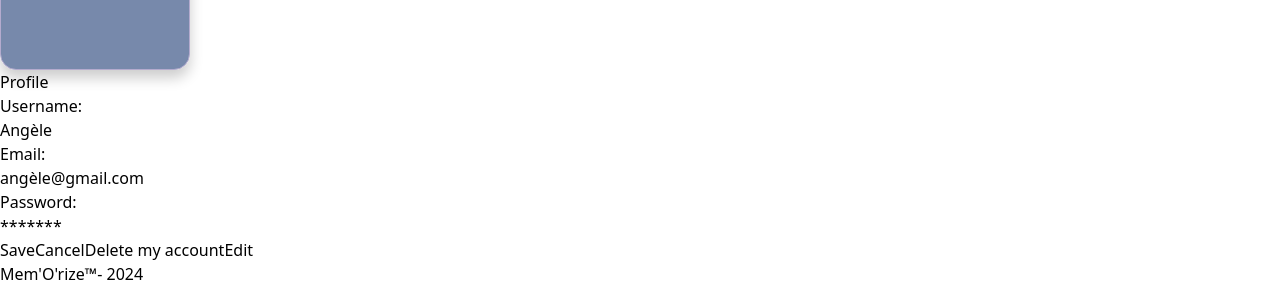
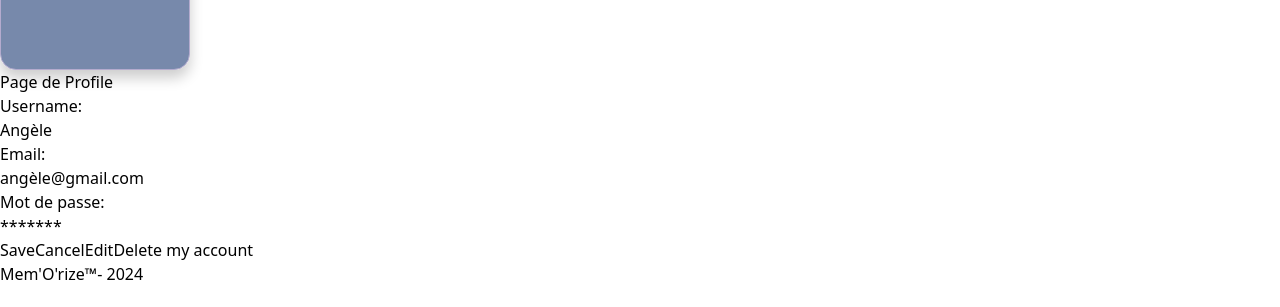
Before and after one commit to SamanthaTy/Memorize-Front-v2, a React (Vite) app in the folder memorize-front/: page / in a window 1280 px wide. Shown: the part 490-797 px from the top of the page. Built offline with nearby package versions, Linux system fonts and the light colour scheme.

Commit message:
feat: profile page new edits in process

```diff
--- a/memorize-front/src/components/Profile/index.tsx
+++ b/memorize-front/src/components/Profile/index.tsx
@@ -5,6 +5,10 @@ function Profile() {
 
   const handleEditClick = () => {
     setIsEditing(true);
+  };
+
+  const handleCancelClick = () => {
+    setIsEditing(false);
   };
 
   const user = {
@@ -16,20 +20,56 @@ function Profile() {
   return (
     <div className="mx-auto">
       <div>
-        <p>Profile</p>
+        <p>Page de Profile</p>
       </div>
       <p>Username:</p>
-      <div>{isEditing ? <input type="text" /> : <p>{user.name}</p>}</div>
+      <div>
+        {isEditing ? (
+          <input type="text" className="border rounded px-2 py-1 w-full" />
+        ) : (
+          <p>{user.name}</p>
+        )}
+      </div>
       <p>Email:</p>
-      <div>{isEditing ? <input type="email" /> : <p>{user.email}</p>}</div>
-      <p>Password:</p>
       <div>
-        {isEditing ? <input type="password" /> : <p>{user.password}</p>}
+        {isEditing ? (
+          <input type="email" className="border rounded px-2 py-1 w-full" />
+        ) : (
+          <p>{user.email}</p>
+        )}
       </div>
-      <button type="submit">Save</button>
-      <button>Cancel</button>
-      <button>Delete my account</button>
-      <button onClick={handleEditClick}>Edit</button>
+      <p>Mot de passe:</p>
+      <div>
+        {isEditing ? (
+          <input type="password" className="border rounded px-2 py-1 w-full mb-2" />
+        ) : (
+          <p>{user.password}</p>
+        )}
+      </div>
+      <div className="flex space-x-4">
+        <button
+          type="submit"
+          className="bg-blue-500 text-white px-4 py-2 rounded"
+        >
+          Save
+        </button>
+        <button
+          onClick={handleCancelClick}
+          className="bg-blue-500 text-white px-4 py-2 rounded"
+        >
+          Cancel
+        </button>
+
+        <button
+          onClick={handleEditClick}
+          className="bg-blue-500 text-white px-4 py-2 rounded"
+        >
+          Edit
+        </button>
+        <button className="bg-blue-500 text-white px-4 py-2 rounded">
+          Delete my account
+        </button>
+      </div>
     </div>
   );
 }
```
